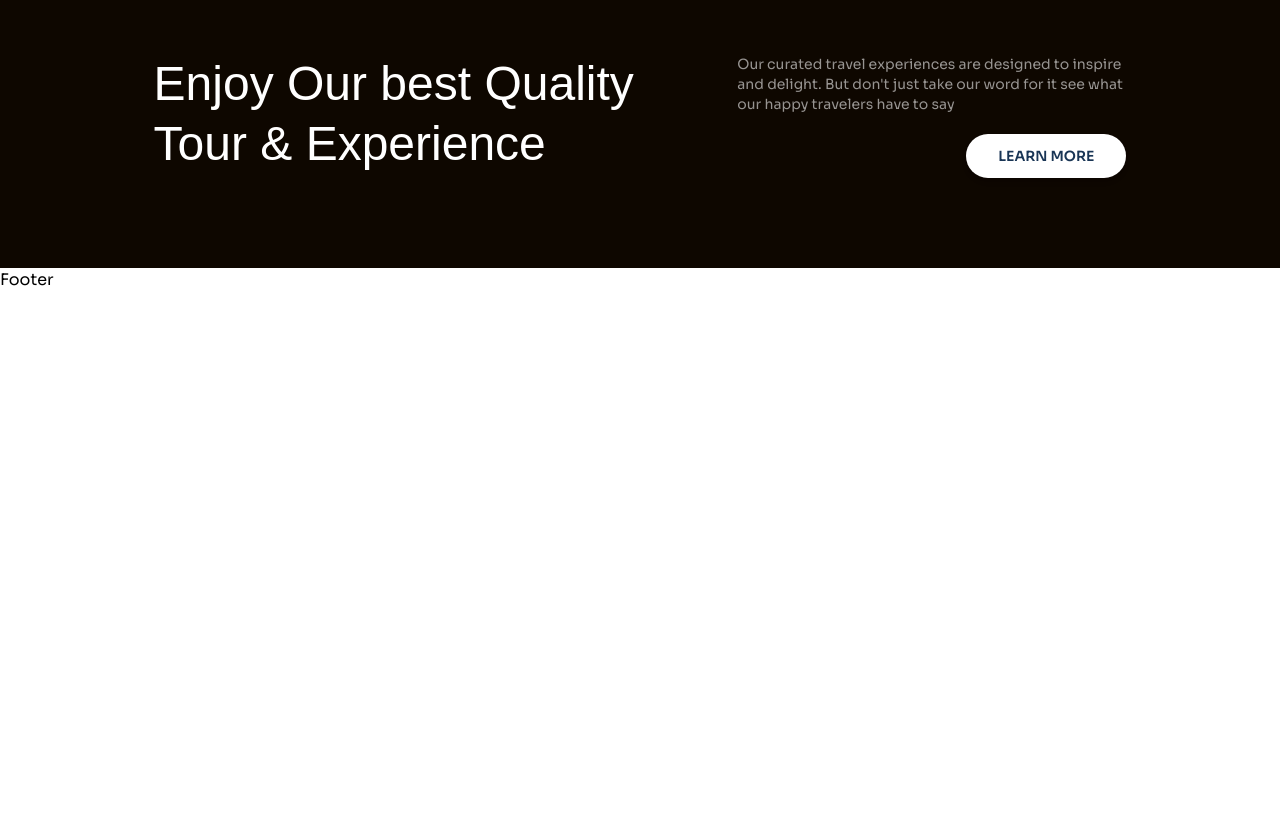
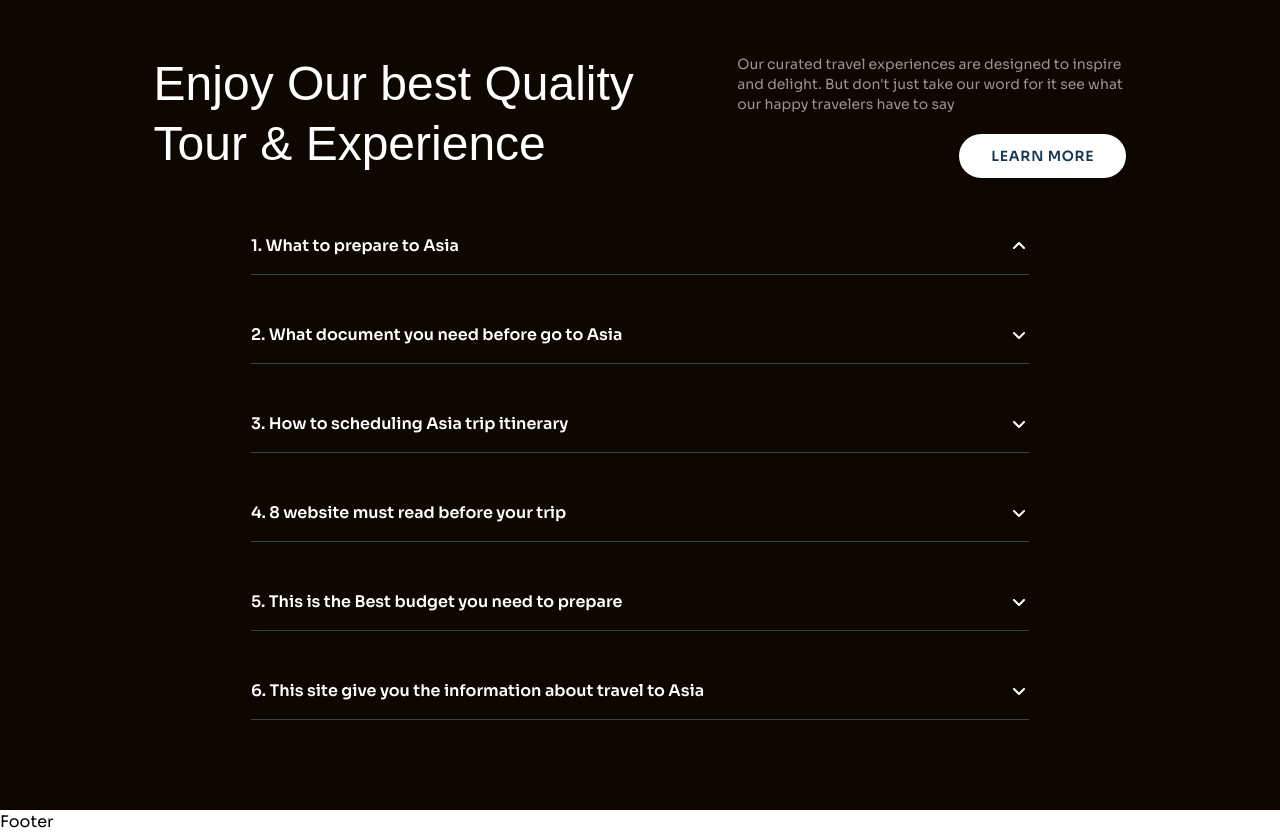
Before and after one commit to Jisap/next15-travelagency-2025, a Next.js app: page / in a window 1280 px wide. Shown: the part 4460-5294 px from the top of the page. Before the commit the page ends 4752 px from the top, so only its background shows below. Built offline with nearby package versions, Linux system fonts and the light colour scheme; a web font is replaced by a local one.

Commit message:
Add FAQ section to ExperienceComponent with collapsible questions and answers. Integrate FontAwesome icons for improved user interaction and visual appeal.

```diff
--- a/components/ExperienceComponent.jsx
+++ b/components/ExperienceComponent.jsx
@@ -1,6 +1,24 @@
-import React from 'react'
+import { faAngleDown, faAngleUp } from '@fortawesome/free-solid-svg-icons';
+import { FontAwesomeIcon } from '@fortawesome/react-fontawesome';
+import React, { useEffect, useRef, useState } from 'react'
+
+const faqData = [
+  { question: "1. What to prepare to Asia", answer: "Lorem ipsum, dolor sit amet consectetur adipisicing elit. Ducimus, molestiae! Lorem ipsum, dolor sit amet consectetur adipisicing elit" },
+  { question: "2. What document you need before go to Asia", answer: "Lorem ipsum, dolor sit amet consectetur adipisicing elit. Ducimus, molestiae! Lorem ipsum, dolor sit amet consectetur adipisicing elit" },
+  { question: "3. How to scheduling Asia trip itinerary", answer: "Lorem ipsum, dolor sit amet consectetur adipisicing elit. Ducimus, molestiae! Lorem ipsum, dolor sit amet consectetur adipisicing elit" },
+  { question: "4. 8 website must read before your trip", answer: "Lorem ipsum, dolor sit amet consectetur adipisicing elit. Ducimus, molestiae! Lorem ipsum, dolor sit amet consectetur adipisicing elit" },
+  { question: "5. This is the Best budget you need to prepare", answer: "Lorem ipsum, dolor sit amet consectetur adipisicing elit. Ducimus, molestiae! Lorem ipsum, dolor sit amet consectetur adipisicing elit" },
+  { question: "6. This site give you the information about travel to Asia", answer: "Lorem ipsum, dolor sit amet consectetur adipisicing elit. Ducimus, molestiae! Lorem ipsum, dolor sit amet consectetur adipisicing elit" },
+]
 
 const ExperienceComponent = () => {
+
+  const [openIndex, setOpenIndex] = useState(0);
+
+  const toggle = (index) => {
+    setOpenIndex(openIndex === index ? null : index);
+  }
+
   return (
     <div className='experience px-[2%] sm:px-[8%] lg:px-[12%] py-[50px] lg:py-[90px] bg-[#0e0700]'>
       <div className='experience-content flex justify-between lg:flex-row flex-col gap-3 lg:gap-0 items-start w-full'>
@@ -15,10 +33,42 @@ const ExperienceComponent = () => {
 
           <div className="flex justify-end">
             <button className="bg-white text-[#193555] hover:bg-[#193555] hover:text-white px-8 py-3 rounded-full text-sm font-semibold uppercase transition duration-300 shadow-md hover:shadow-lg">
-              Learn More
+              <a href="#" className="text-sm xl:text-md uppercase transition-colors duration-300 tracking-wider">
+                Learn More
+              </a>
             </button>
           </div>
         </div>
+      </div>
+
+      <div className='grid grid-cols-1 gap-8 mt-10 mx-auto w-[100%] lg:mx-auto lg:w-[80%]'>
+        {faqData.map((faq, index) => {
+          const isOpen = openIndex === index;
+          const contentRef = useRef(null);
+          const [height, setHeight] = useState(0);
+
+          useEffect(() => {
+            if (isOpen & contentRef.current) {
+              setHeight(contentRef.current.scrollHeight);
+            }else {
+              setHeight(0);
+            }
+          }, [isOpen]);
+
+          return (
+            <div key={index} className='border-b border-gray-700'>
+              <button
+                onClick={() => toggle(index)}
+                className='w-full cursor-pointer text-left flex justify-between items-center py-4 font-semibold text-white'
+              >
+                <span>
+                  {faq.question}
+                </span>
+                <FontAwesomeIcon icon={isOpen ? faAngleUp : faAngleDown} className='ml-2'/>
+              </button>
+            </div>
+          )
+        })}
       </div>
     </div>
   )
```
